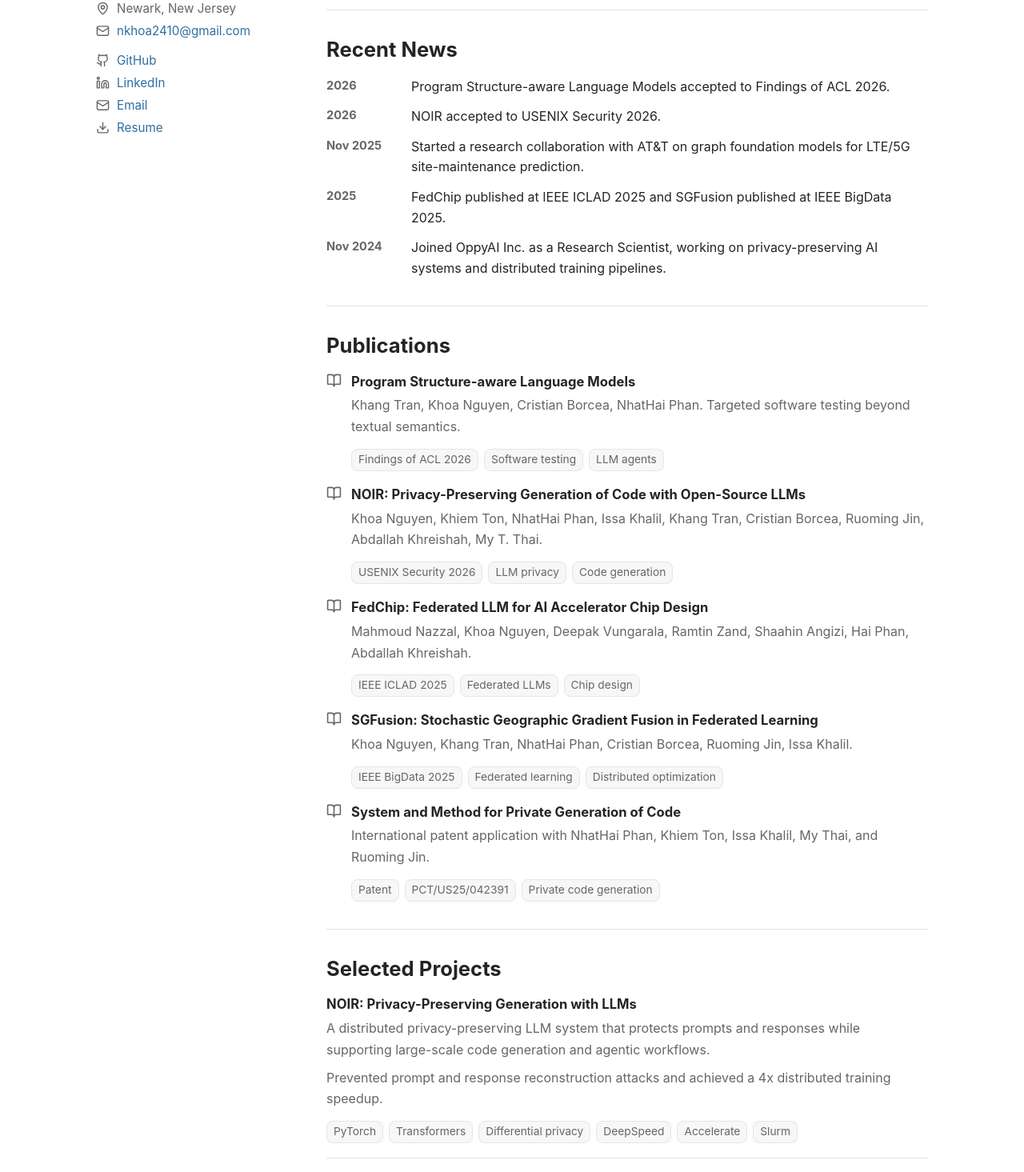
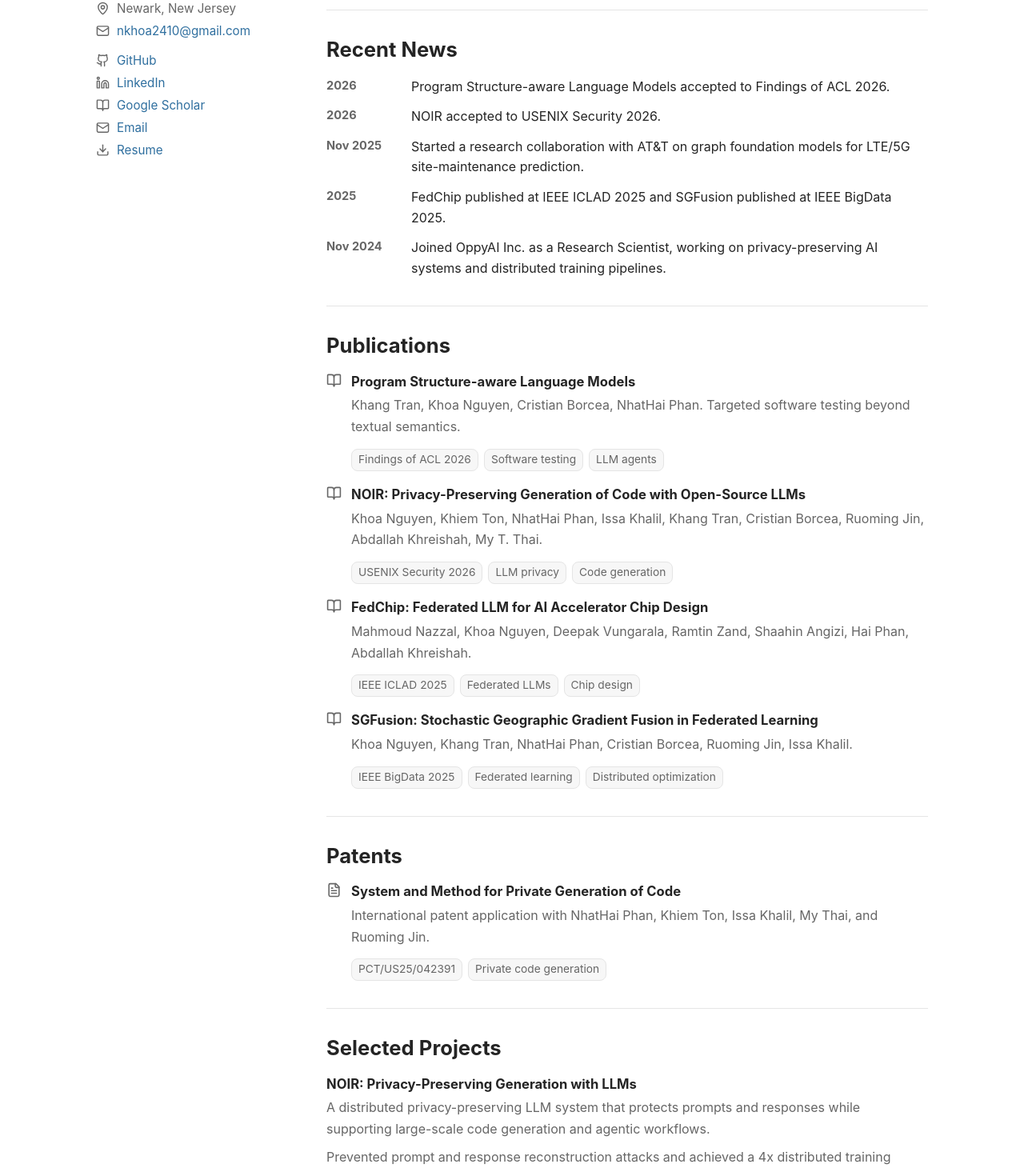
Before and after one commit to knguyen2410/Personal-Website, a React (Vite) app: page / in a window 1280 px wide. Shown: the part 399-1864 px from the top of the page at 80% size. Built offline with nearby package versions, Linux system fonts and the light colour scheme.

Commit message:
Separate patents and add Google Scholar

```diff
--- a/src/App.tsx
+++ b/src/App.tsx
@@ -21,6 +21,7 @@ const iconForLink = {
   mail: Mail,
   phone: Phone,
   resume: Download,
+  scholar: BookOpen,
   external: ExternalLink,
 };
 
@@ -72,6 +73,7 @@ function App() {
           <a href="#about">About</a>
           <a href="#news">News</a>
           <a href="#publications">Publications</a>
+          <a href="#patents">Patents</a>
           <a href="#projects">Projects</a>
           <a href="#contact">Contact</a>
           {resumeLink ? <a href={resumeLink.href}>CV</a> : null}
@@ -128,6 +130,25 @@ function App() {
               {profile.research.map((item) => (
                 <article className="publication-item" key={item.title}>
                   <BookOpen aria-hidden="true" size={19} />
+                  <div>
+                    <h3>{item.title}</h3>
+                    <p>{item.description}</p>
+                    <div className="tag-row">
+                      {item.tags.map((tag) => (
+                        <span key={tag}>{tag}</span>
+                      ))}
+                    </div>
+                  </div>
+                </article>
+              ))}
+            </div>
+          </Section>
+
+          <Section id="patents" title="Patents">
+            <div className="publication-list">
+              {profile.patents.map((item) => (
+                <article className="publication-item" key={item.title}>
+                  <FileText aria-hidden="true" size={19} />
                   <div>
                     <h3>{item.title}</h3>
                     <p>{item.description}</p>
@@ -222,6 +243,12 @@ function App() {
                   LinkedIn
                 </a>
               </li>
+              <li>
+                <BookOpen aria-hidden="true" size={18} />
+                <a href={profile.googleScholarUrl} target="_blank" rel="noreferrer">
+                  Google Scholar
+                </a>
+              </li>
             </ul>
           </Section>
         </div>
--- a/src/content/profile.ts
+++ b/src/content/profile.ts
@@ -1,7 +1,7 @@
 export type ProfileLink = {
   label: string;
   href: string;
-  icon: "github" | "linkedin" | "mail" | "phone" | "resume" | "external";
+  icon: "github" | "linkedin" | "mail" | "phone" | "resume" | "scholar" | "external";
   external?: boolean;
 };
 
@@ -54,6 +54,7 @@ export const profile = {
   phone: "(973) 978-6177",
   githubUrl: "https://github.com/knguyen2410",
   linkedinUrl: "https://www.linkedin.com/in/khoanguyen2410",
+  googleScholarUrl: "https://scholar.google.com/citations?user=72LVnSEAAAAJ&hl=en",
   resumePath: assetPath("resume.pdf"),
   profileImage: assetPath("profile.jpeg"),
   heroImage: assetPath("research-workspace.png"),
@@ -74,6 +75,12 @@ export const profile = {
       label: "LinkedIn",
       href: "https://www.linkedin.com/in/khoanguyen2410",
       icon: "linkedin",
+      external: true,
+    },
+    {
+      label: "Google Scholar",
+      href: "https://scholar.google.com/citations?user=72LVnSEAAAAJ&hl=en",
+      icon: "scholar",
       external: true,
     },
     {
@@ -185,11 +192,13 @@ export const profile = {
         "Khoa Nguyen, Khang Tran, NhatHai Phan, Cristian Borcea, Ruoming Jin, Issa Khalil.",
       tags: ["IEEE BigData 2025", "Federated learning", "Distributed optimization"],
     },
+  ] satisfies ResearchItem[],
+  patents: [
     {
       title: "System and Method for Private Generation of Code",
       description:
         "International patent application with NhatHai Phan, Khiem Ton, Issa Khalil, My Thai, and Ruoming Jin.",
-      tags: ["Patent", "PCT/US25/042391", "Private code generation"],
+      tags: ["PCT/US25/042391", "Private code generation"],
     },
   ] satisfies ResearchItem[],
   timeline: [
```
